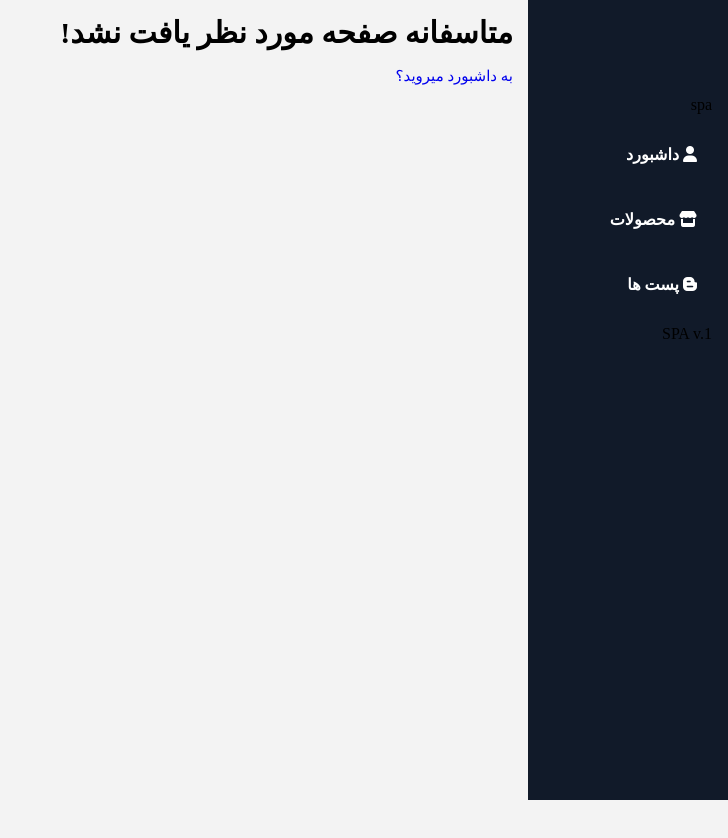
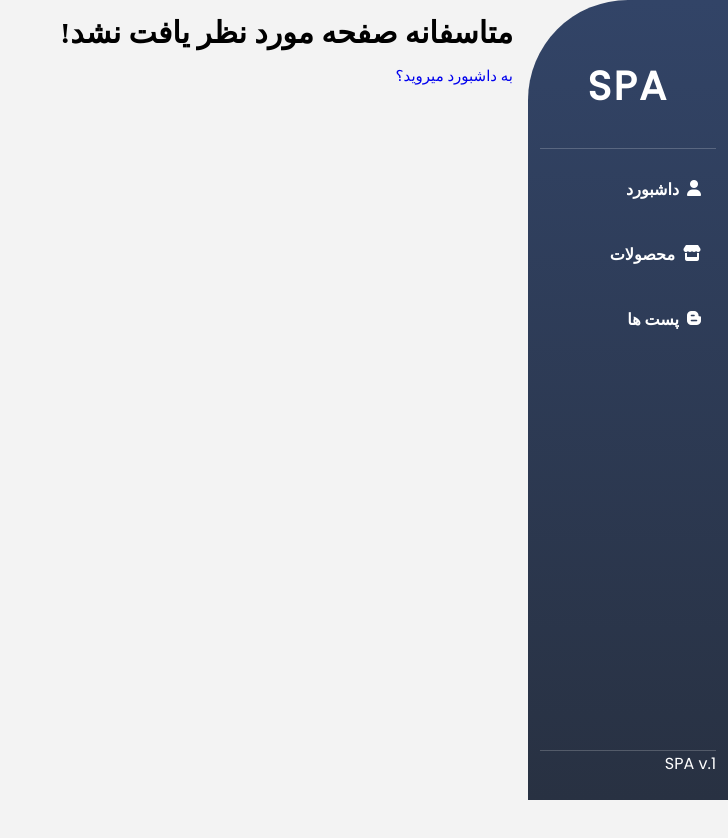
Before and after one commit to Sinac0de/SPA-with-vanilla-JS, a website: page client/index.html in a window 1280 px wide. Shown: the top 838 px of the page, without its empty margins (552-1280 px from the left). Drawn offline with Linux system fonts and the light colour scheme; files that its build step writes are made by us from their sources; files whose address does not match are found by name.

Commit message:
mini side bar and nav bar styles

```diff
--- a/client/styles.css
+++ b/client/styles.css
@@ -35,15 +35,50 @@ body {
 
 .nav {
     height: 100vh;
-    min-width: var(--nav-width);
-    background-color: var(--nav-background);
-    padding: 6em 1em;
-    /* border-radius: 150% 0 0 0; */
+    width: var(--nav-width);
+    background: linear-gradient(180deg, #324467, #283142);
+    color: var(--main-white);
+    padding: 1.5rem 0.75em;
+    border-radius: 100px 0 0 0;
     font-size: 16px;
     position: sticky;
-    overflow: hidden;
+    display: flex;
+    flex-direction: column;
     top: 0;
     right: 0;
+}
+
+.nav__logo,
+.app-version {
+    width: 100%;
+    font-family: poppins, serif;
+}
+
+.nav__logo {
+    text-transform: uppercase;
+    letter-spacing: 0.15rem;
+    font-size: 40px;
+    margin: .8em 0;
+    text-align: center;
+    font-weight: bold;
+}
+
+.nav__items {
+    border-top: 1px solid rgba(255, 255, 255, 0.2);
+    ;
+    border-bottom: 1px solid rgba(255, 255, 255, 0.2);
+    flex-grow: 1;
+    overflow-y: scroll;
+}
+
+.nav__items::-webkit-scrollbar {
+    display: none;
+}
+
+.nav__item-lable {
+    text-overflow: hidden;
+    overflow: hidden;
+    white-space: nowrap;
 }
 
 .nav li {
@@ -55,7 +90,7 @@ body {
     text-decoration: none;
     color: var(--main-white);
     font-weight: 600;
-    display: block;
+    display: flex;
     padding: 15px;
     transition: all ease 0.4s;
     border-radius: 8px;
@@ -66,6 +101,26 @@ body {
     border-radius: 60px;
 }
 
+.icon-container {
+    margin-left: .5em;
+}
+
+.nav.mini-sidebar {
+    width: 70px;
+    overflow-x: hidden;
+    text-overflow: hidden;
+}
+
+.nav.mini-sidebar .nav__link:hover {
+    background-color: transparent;
+    color: gold;
+}
+
+.nav.nav.mini-sidebar .nav__logo {
+    font-size: 1rem;
+    margin-top: 3em;
+}
+
 #app {
     height: 200vh;
     padding: 1em;
```
